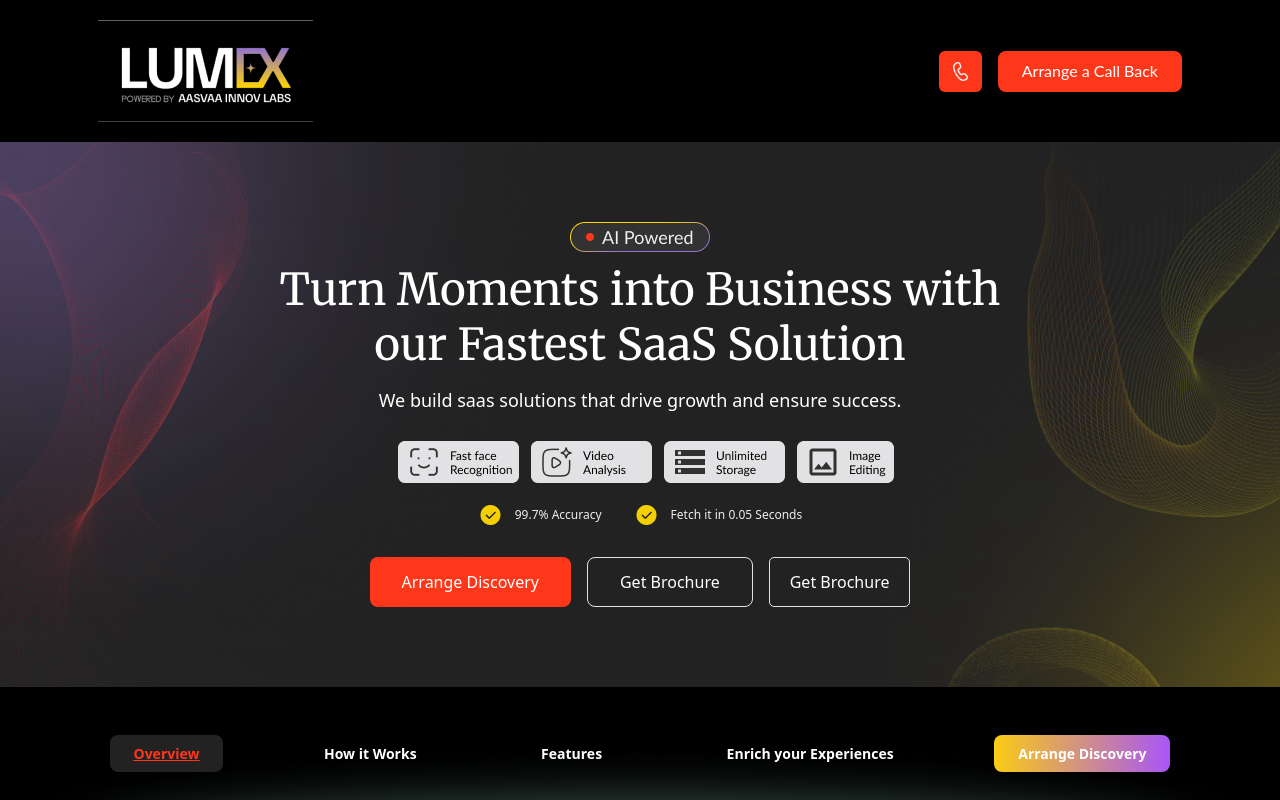
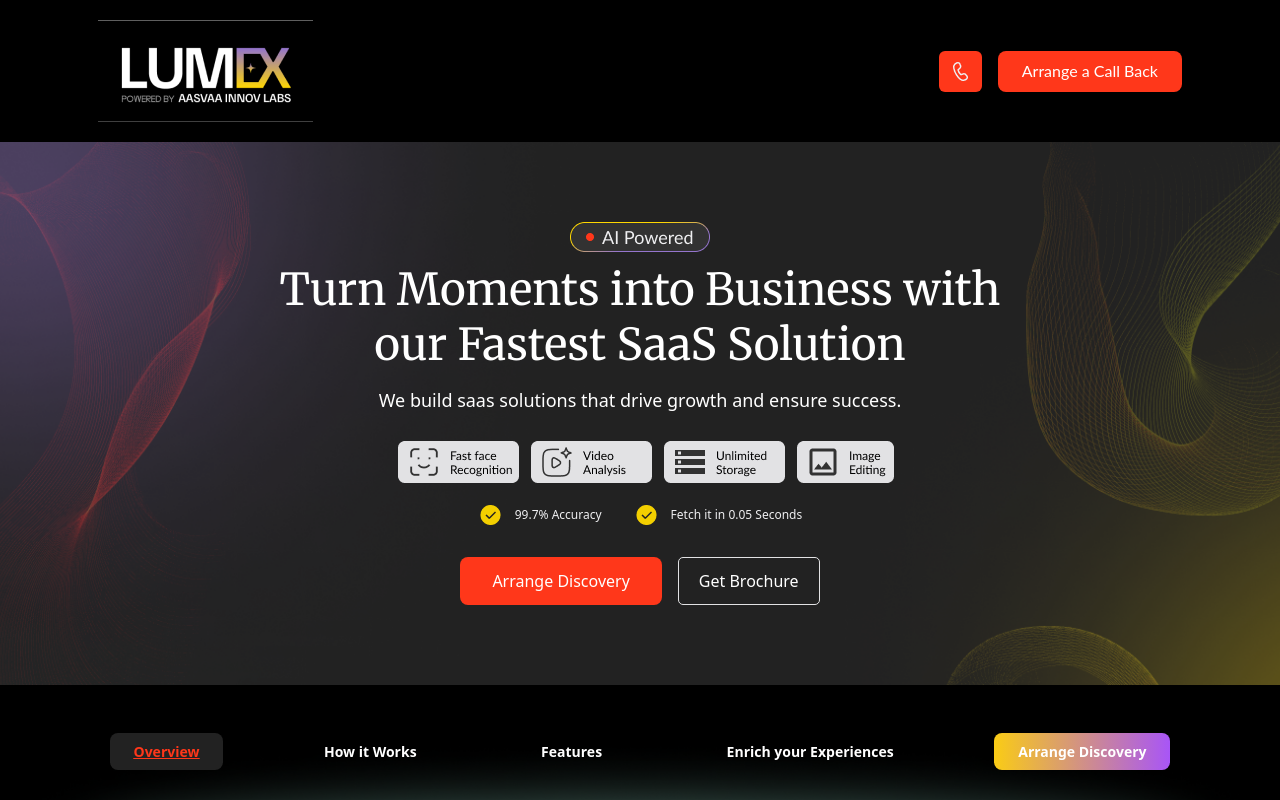
Before and after one commit to developerajay8/lumex, a Next.js app: page / in a window 1280 px wide. Shown: the top 800 px of the page. Built offline with nearby package versions, Linux system fonts and the light colour scheme.

Commit message:
pari second commit

```diff
--- a/src/app/component/aboutsec.tsx
+++ b/src/app/component/aboutsec.tsx
@@ -142,9 +142,10 @@ export default function Aboutsec() {
               <button className="px-8 py-3 bg-[#FF371A] text-white rounded-lg hover:bg-opacity-90 transition-colors">
                 Arrange Discovery
               </button>
-              <button className="px-8 py-3 border border-[#E2E2E4] text-white rounded-lg hover:bg-white/5 transition-colors">
+              {/* <button onClick={handleDownloadPDF}
+        disabled={isLoading} className="px-8 py-3 border border-[#E2E2E4] text-white rounded-lg hover:bg-white/5 transition-colors">
                 Get Brochure
-              </button>
+              </button> */}
               <button
                 className="px-8 py-3 rounded-lg hover:bg-white/5 transition-colors"
         onClick={handleDownloadPDF}
```
